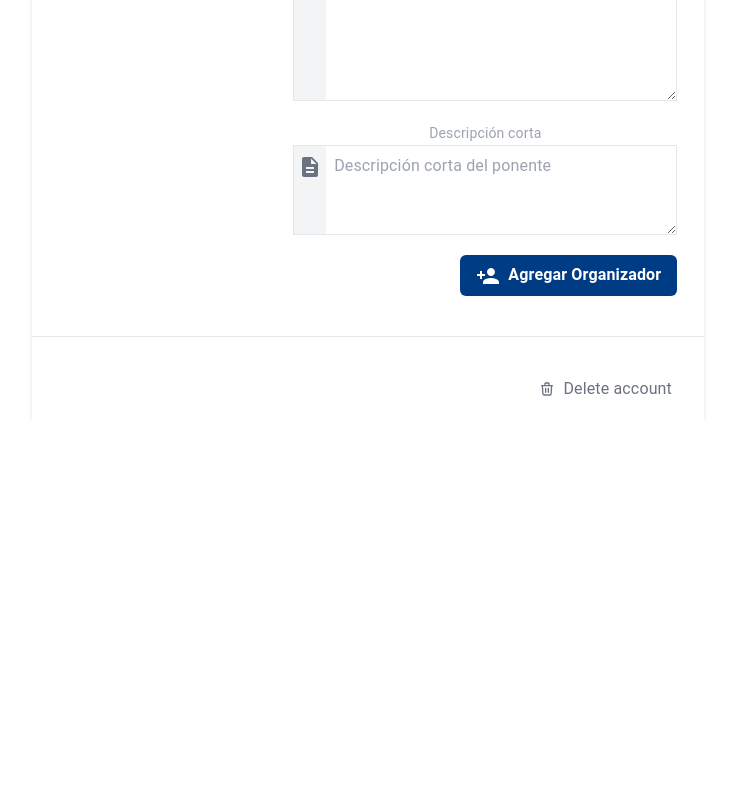
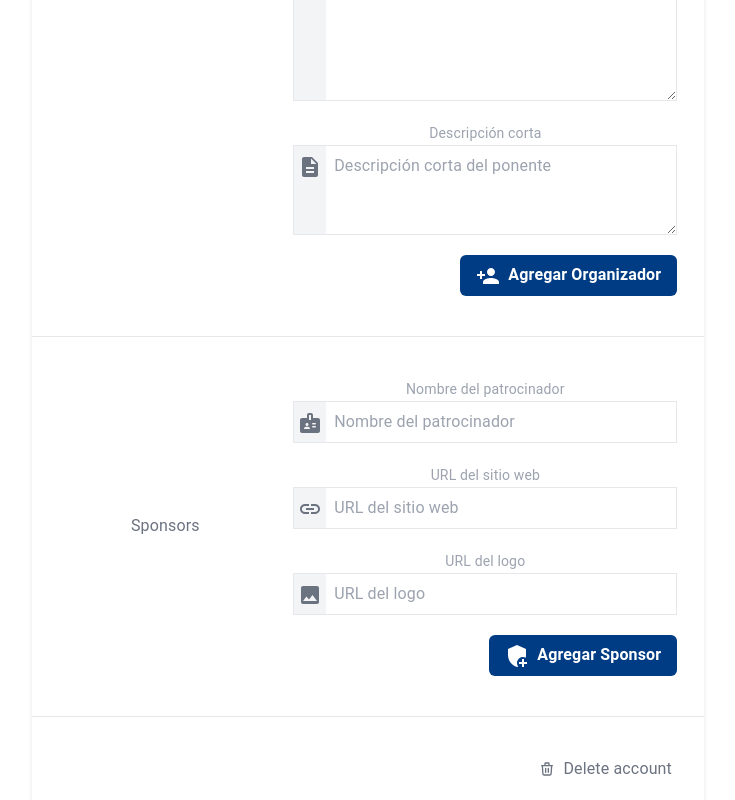
Before and after one commit to Jack-Christopher/sem-comp, a React (Create React App) app in the folder frontend/: page /dashboard in a window 1280 px wide. Shown: the part 2348-3148 px from the top of the page, without its empty margins (368-1103 px from the left). Before the commit the page ends 2768 px from the top, so only its background shows below. Built offline with nearby package versions, Linux system fonts and the light colour scheme.

Commit message:
feat: add Sponsor Form

```diff
--- a/frontend/src/components/UI/SemCompForms/SemCompForm.jsx
+++ b/frontend/src/components/UI/SemCompForms/SemCompForm.jsx
@@ -14,6 +14,7 @@ import { useState } from 'react';
 import { Alert, Snackbar } from '@mui/material';
 import SpeakerForm from './SpeakerForm';
 import OrganizerForm from './OrganizerForm';
+import SponsorForm from './SponsorForm';
 
 async function updateSemCompData(
   year, editionNumber, startDate, endDate, numberOfAttendees,
@@ -258,6 +259,12 @@ export default function SemCompForm() {
         />
 
         <hr />
+
+        <SponsorForm
+          setNotification={setNotification}
+        />
+
+        <hr />
         <div class="w-full p-4 text-right text-gray-500">
           <button class="inline-flex items-center focus:outline-none mr-4">
             <svg
--- /dev/null
+++ b/frontend/src/components/UI/SemCompForms/SponsorForm.jsx
@@ -0,0 +1,117 @@
+
+import BadgeRoundedIcon from '@mui/icons-material/BadgeRounded';
+import LinkIcon from '@mui/icons-material/Link';
+import ImageIcon from '@mui/icons-material/Image';
+import AddModeratorIcon from '@mui/icons-material/AddModerator';
+
+import { useState } from 'react';
+
+async function addSponsor(
+  name, websiteUrl, photoUrl
+) {
+  console.log(JSON.stringify({
+    name, websiteUrl, photoUrl
+  }));
+
+  const response = await fetch(process.env.REACT_APP_BACKEND_URL + "/sponsor/add", {
+    method: "POST",
+    headers: {
+      "Content-Type": "application/json"
+    },
+    body: JSON.stringify({
+      name, websiteUrl, photoUrl
+    })
+  });
+
+  const data = await response.json();
+  data.status = response.status;
+
+  console.log('data', data);
+
+  return data;
+}
+
+export default function SponsorForm({setNotification}) {
+  const [name, setName] = useState('');
+  const [websiteUrl, setWebsiteUrl] = useState('');
+  const [photoUrl, setPhotoUrl] = useState('');
+
+  return (
+    <div class="md:inline-flex  space-y-4 md:space-y-0  w-full p-4 text-gray-500 items-center">
+      <h2 class="md:w-1/3 mx-auto max-w-sm">Sponsors</h2>
+      <div class="md:w-2/3 mx-auto max-w-sm space-y-5">
+        <div>
+          <label class="text-sm text-gray-400">Nombre del patrocinador</label>
+          <div class="w-full inline-flex border">
+            <div class="w-1/12 pt-2 bg-gray-100">
+              <BadgeRoundedIcon />
+            </div>
+            <input
+              type="text"
+              class="w-11/12 focus:outline-none focus:text-gray-600 p-2"
+              placeholder="Nombre del patrocinador"
+              onChange={(e) => {
+                setName(e.target.value);
+              }}
+            />
+          </div>
+        </div>
+        <div>
+          <label class="text-sm text-gray-400">URL del sitio web</label>
+          <div class="w-full inline-flex border">
+            <div class="w-1/12 pt-2 bg-gray-100">
+              <LinkIcon />
+            </div>
+            <input
+              type="text"
+              class="w-11/12 focus:outline-none focus:text-gray-600 p-2"
+              placeholder="URL del sitio web"
+              onChange={(e) => {
+                setWebsiteUrl(e.target.value);
+              }}
+            />
+          </div>
+        </div>
+        <div>
+          <label class="text-sm text-gray-400">URL del logo</label>
+          <div class="w-full inline-flex border">
+            <div class="w-1/12 pt-2 bg-gray-100">
+              <ImageIcon />
+            </div>
+            <input
+              type="text"
+              class="w-11/12 focus:outline-none focus:text-gray-600 p-2"
+              placeholder="URL del logo"
+              onChange={(e) => {
+                setPhotoUrl(e.target.value);
+              }}
+            />
+          </div>
+        </div>
+
+        <div class="text-right">
+          <button type="submit"
+            class="bg-[#003C84] hover:bg-blue-700 text-white font-bold py-2 px-4 rounded-md"
+            onClick={(e) => {
+              e.preventDefault();
+              addSponsor(
+                name, websiteUrl, photoUrl
+              )
+              .then((data) => {
+                console.log(data);
+                setNotification({
+                  open: true,
+                  status: data.status,
+                  message: data.message,
+                });
+              })
+            }}
+          >
+            <AddModeratorIcon />
+            <span class="ml-2">Agregar Sponsor</span>
+          </button>
+        </div>
+      </div>
+    </div>
+  );
+}
--- a/frontend/src/components/UI/Support.jsx
+++ b/frontend/src/components/UI/Support.jsx
@@ -20,14 +20,14 @@ export default function Support() {
       <h1 className="text-2xl md:text-4xl font-bold text-center mb-6">
         Con el apoyo de:
       </h1>
-      <div className="flex flex-row justify-center items-center px-32 flex-wrap">
+      <div className="flex flex-row justify-center items-center px-16 flex-wrap">
         {sponsors.map((item) => (
           <div key={item.name}>
-            <a href={item.websiteUrl} target="_blank" rel="noreferrer"
-              className="w-1/6 h-full rounded-sm border-white border-3 shadow-lg p-4"
-            >
+            <a href={item.websiteUrl} target="_blank" rel="noreferrer">
               <img
-                src={item.photoUrl} alt={item.name} className="h-16 px-3"
+                src={item.photoUrl}
+                alt={item.name}
+                className="h-20 px-6 rounded-lg border-white border-3 shadow-md p-4 hover:opacity-95 hover:shadow-xl"
               />
             </a>
           </div>
```
